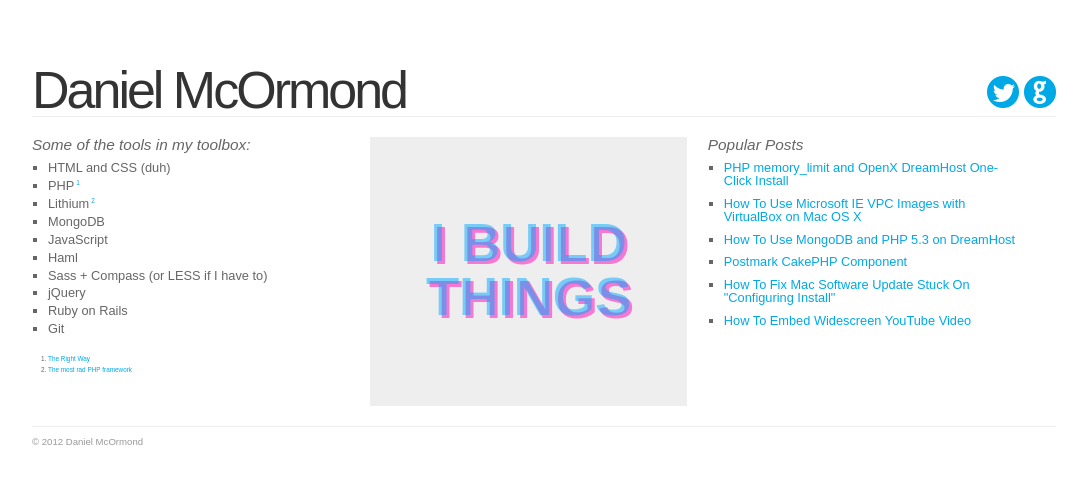
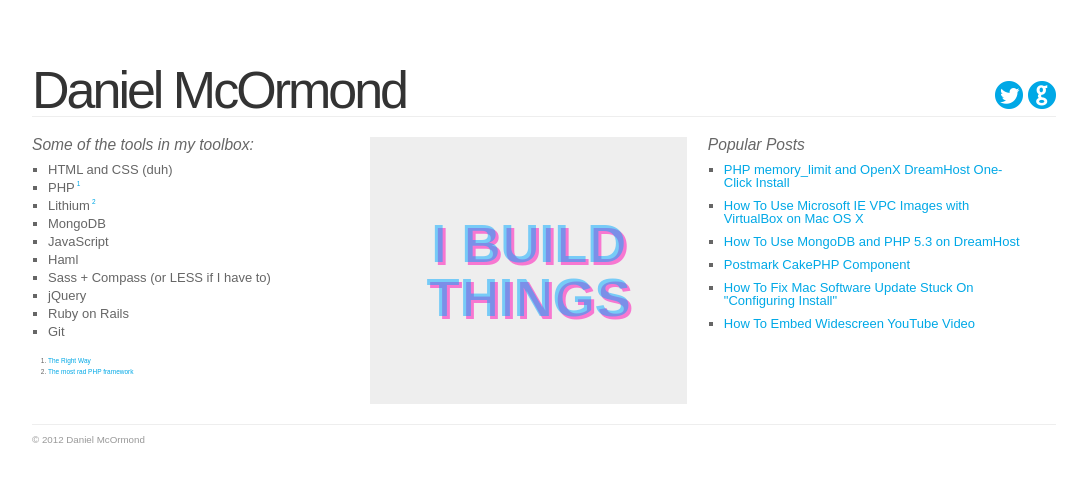
Before and after one commit to danielmcormond/danielmcormond.com, a Jekyll site: the page built from index.html, in a window 1280 px wide. Shown: the top 484 px of the page, without its empty margins (96-1183 px from the left). Built offline with Jekyll 4.4.1, drawn with Linux system fonts in a browser that asks for light colours.

Commit message:
Adjusted font sizes on WebKit browsers

```diff
--- a/css/style.css
+++ b/css/style.css
@@ -42,8 +42,9 @@
 
 body {
 	font-family: "museo-sans",sans-serif;
-	font-size: 0.8em;
+	font-size: 13px;
 	color: #666;
+	-webkit-text-size-adjust: 100%;
 }
 
 a {
@@ -86,7 +87,6 @@
 	width: 31%;
 	min-width: 240px;
 	margin-right: 2%;
-	height: 21em;
 	float: left;
 	margin-top: 10px;
 	margin-bottom: 10px;
@@ -96,8 +96,8 @@
 	background: #eee;
 }
 h2.caption {
-	margin-top: 1.45em;
-	font-size: 4.25em;
+	margin: 25% 5%;
+	font-size: 54px;
 	font-weight: bold;
 	text-transform: uppercase;
 	color: rgba(0, 168, 255, 0.5);
@@ -126,8 +126,8 @@
 ul#links {
 	list-style-type: none;
 	float: right;
-	margin-top: 11px;
-	font-size: 2.5em;
+	margin-top: 16px;
+	font-size: 28px;
 }
 ul#links li {
 	float: left;
@@ -143,12 +143,6 @@
 	padding-top: 10px;
 	font-size: 75%;
 	color: #999;
-}
-
-div.highlight {
-	background: #333;
-	padding: 10px;
-	width: 58em;
 }
 
 p.update {
@@ -183,7 +177,7 @@
 }
 
 #disqus_thread {
-	width: 51em;
+	width: 700px;
 	margin-top: 20px;
 }
 
@@ -204,11 +198,17 @@
 }
 code {
 	font-family: "Lucida Console", Monaco, monospace;
-	font-size: 85%;
+	font-size: 11px;
+	line-height: 1.2;
 	background: #eee;
 	border: 1px solid #ccc;
 	border-radius: 5px;
 	padding: 2px 5px;
+}
+div.highlight {
+	background: #333;
+	padding: 10px;
+	width: 700px;
 }
 div.highlight pre code {
 	background: inherit;
```
